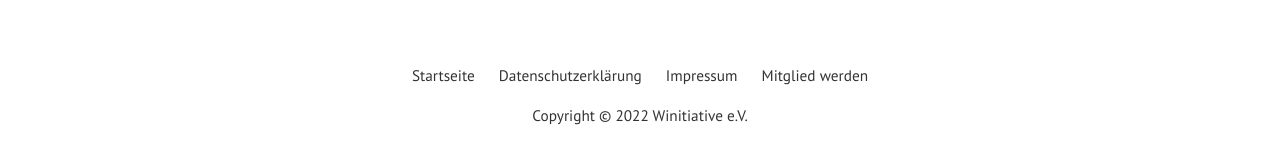
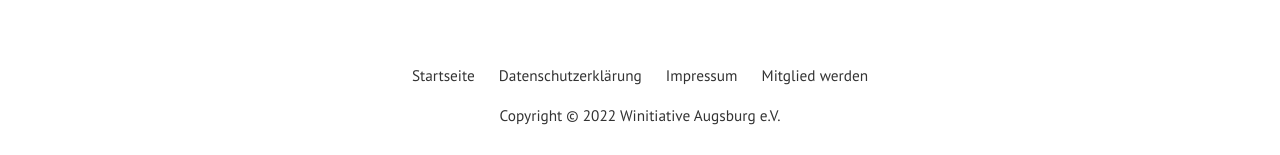
Before and after one commit to WINitiative-Augsburg-eV/webseite, a Jekyll site: the page built from index.html, in a window 1280 px wide and 900 px high, scrolled down 1028 px. Shown: the part 742-897 px from the top of the window. Built offline with Jekyll 4.4.1, drawn with Linux system fonts in a browser that asks for light colours; the list of posts is cut into pages by our own code; some of the changed lines change nothing that is shown.

Commit message:
JF Anmeldung

```diff
--- a/_config.yml
+++ b/_config.yml
@@ -1,6 +1,6 @@
-title: "Winitiative e.V."
-email: f.duerrwanger@gmail.com
-timezone: UTC
+title: "Winitiative Augsburg e.V."
+email: fritz.duerrwanger@winitiative-augsburg.de
+timezone: UTC+2
 baseurl: ""
 permalink: "/:title/"
 logo: 'assets/images/logo.png'
```
Also changed, not shown: 3 other files.
